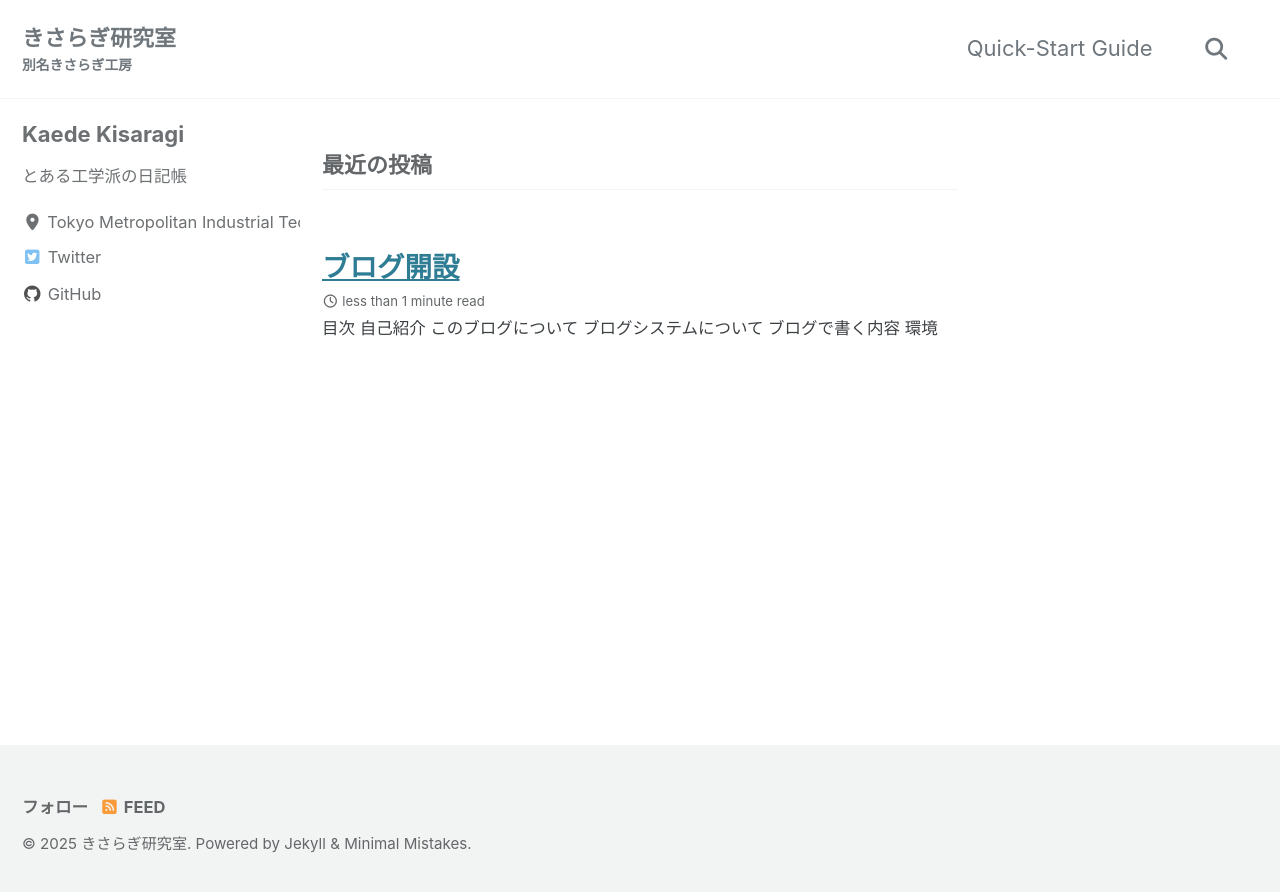
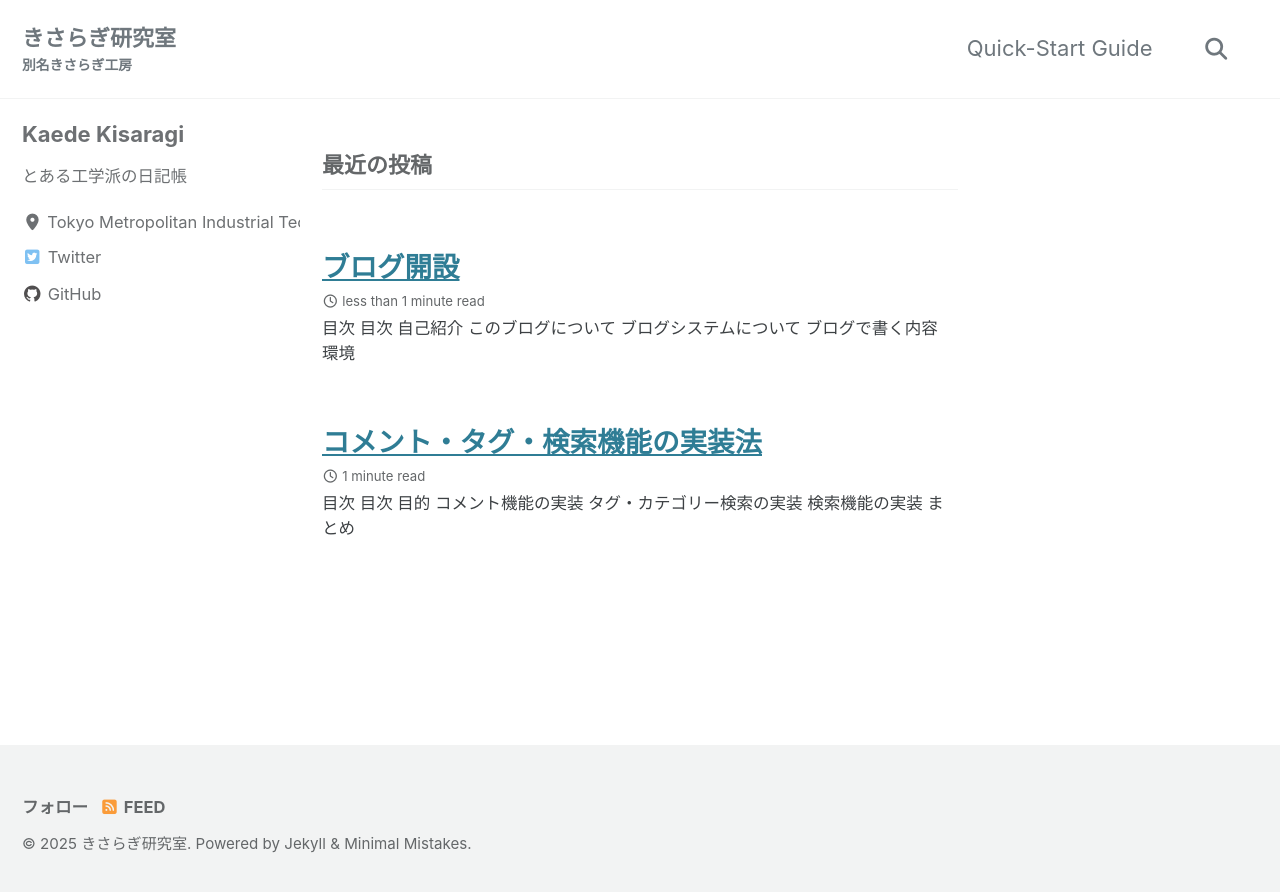
Before and after one commit to weizuSANN/KisaragiLaboratory, a Jekyll site: the page built from index.html, in a window 1280 px wide. Shown: the top 892 px of the page. Built offline with Jekyll 4.4.1, drawn with Linux system fonts in a browser that asks for light colours; cached includes are drawn as plain includes; the list of posts is cut into pages by our own code.

Commit message:
#A 記事：コメント・タグ・検索機能の実装法 を公開

````diff
--- /dev/null
+++ b/_posts/2025-05-03-HowToSettings.md
@@ -0,0 +1,102 @@
+---
+title: "コメント・タグ・検索機能の実装法" #タイトルを入力
+categories: #分類
+  - Jekyll
+tags: #タグ
+  - Jekyll
+  - Minimal Mistakes
+  - Blog
+comments: true
+---
+## 目次
+1. [目次](#目次)
+2. [目的](#目的)
+2. [コメント機能の実装](#コメント機能の実装)
+3. [タグ・カテゴリー検索の実装](#タグ・カテゴリー検索の実装)
+4. [検索機能の実装](#検索機能の実装)
+5. [まとめ](#まとめ)
+
+## 目的
+どうもこんにちわ。きさらぎかえでです。<br>
+
+今回、このブログの検索機能やらコメント機能なんかを実装するにあたって2時間くらい詰まったので、記録を残します。<br>
+
+## コメント機能の実装
+本ブログにおいて、コメント機能は、[disqus](https://disqus.com/admin/install/platforms/jekyll/)というプロバイダを利用しています。先のリンクから飛んで、アカウントを作成します。その後、Settings→Generalの順にアクセスし、Shortnameの欄をコピーします。<br>
+_config.ymlを開きます。commentsでproviderをdisqusにし、disqusのshortnameに、先ほどコピーしたShortnameを貼り付けます。
+![disqus_config](/assets/Picture/HowToSetting/Config.png)
+ブログ本体の.mdファイルの一番上の設定に、comments:trueをつけ足せば、コメントができるようになります。
+
+## タグ・カテゴリー検索の実装
+これが一番時間かかりました。まず、プロジェクトのルートフォルダに、tag.html,category.htmlを作成します。
+tag.htmlには、以下のコードをそのまま貼り付けます。
+```
+---
+layout: page
+title: タグ一覧
+permalink: /tags/
+---
+{% for tag in site.tags %}
+<article>
+    <h1 id="tag.{{ tag[0] }}" style="margin-left: 30%; text-align: left;">{{ tag[0] }}</h1>
+    <ul style="margin-left: 30%; margin-right: 20%; text-align: left;">
+        {% for post in tag[1] %}
+        <li style="list-style: none;"><h1><a href="{{ site.baseurl }}{{ post.url }}">{{ post.title }}</a></h1></li>
+        {% assign paragraphs = post.content | split: "</h2>" %}
+        {% if paragraphs.size > 2 %}
+        <p>{{ paragraphs[2] | remove: "<p>" | strip_html | truncate: 100 }}</p>
+        {% endif %}
+        {% endfor %}
+    </ul>
+</article>
+{% endfor %}
+```
+理屈を軽く解説します。
+6行目で、Python式のfor文を利用してこのサイトで使用されてるタグ(site.tagが保持している)を取得して、タグをすべて表示させます。<br>
+8行目がタグ表示の仕組みです。少し大きめにh1で表記しています。また、全体から見た時、中心にあるけど、テキストそのものは左寄せにしたいので、margin-leftとtext-alignを指定しています。<br>
+9行目は、リスト要素を利用して、記事のタイトル、記事の目次を除いた最初数行を表示させます。<br>
+10行目は、11行目～16行目までの処理を繰り返し実行します。タグの付いた記事の数だけ繰り返します。<br>
+11行目がタイトル表示<br>
+12行目～15行目までは、記事の目次を除去して、その最初数行を取得しています。仕組みとしては、.contentの中から、見出し(h2タグのついてるもの)で分割して、変数paragraphsに逐次代入していきます。この段階で、見出しごとに内容が分けられています。しかし、これだけでは目次が残っているので、それを除去するために、paragraphs.sizeが2以上(見出しの2番目)のものであれば、その中で、paragraphsの2番目(1.見出し、2.内容の順番)を表示させています。<br>
+カテゴリーのプログラムは以下の通りで、上のものとほぼ同じです。タグをカテゴリーに読み替えてもらえればOKです。
+```
+---
+layout: page
+title: カテゴリ一覧
+permalink: /categories/
+---
+{% for category in site.categories %}
+<article>
+    {% capture category_name %}{{ category | first}}{% endcapture %}
+    <h1 id="tag.{{ category_name }}" style="margin-left: 30%; text-align: left;">{{ category_name }}</h1>
+    <ul style="margin-left: 30%; margin-right: 20%; text-align: left;">
+        {% for post in site.categories[category_name] %}
+        <li style="list-style: none;"><h1><a href="{{ site.baseurl }}{{ post.url }}">{{ post.title }}</a></h1></li>
+        {% assign paragraphs = post.content | split: "</h2>" %}
+        {% if paragraphs.size > 2 %}
+        <p>{{ paragraphs[2] | remove: "<p>" | strip_html | truncate: 100 }}</p>
+        {% endif %}
+        {% endfor %}
+    </ul>
+</article>
+{% endfor %}
+```
+_config.ymlを必要に応じて改変します。
+```
+category_archive:
+  type: liquid
+  path: /categories/
+tag_archive:
+  type: liquid
+  path: /tags/
+```
+あとはプッシュして、記事のtagをクリックすると、tag一覧が表示されます。
+なお、post.urlだけだと、URLからリポジトリが抜けていて、アクセスできないという仕様に嵌り、何度も修正しました。上記コードはうまくいったものをそのままのっけてるので動くと思います。
+
+## 検索機能の実装
+検索機能はめちゃくちゃ簡単です。
+![SearchConfig](/assets/Picture/HowToSetting/SearchConfig.png)
+このように、search関連をtrueにして、search_providerをlunrにして終わりです。
+
+## まとめ
+知っていれば簡単なんですけど、資料が英語しかなかったり、Markdownだけかければいいかと思いきやhtmlの技術(産技2年生相当)が必要だったりするので、一応書いた感じです。もし追従してブログ書く方いたら参考程度にでも。
--- a/_posts/2025-05-03-OpenedBlog.md
+++ b/_posts/2025-05-03-OpenedBlog.md
@@ -7,8 +7,9 @@ tags: #タグ
 comments: true
 ---
 ## 目次
-1. [自己紹介](#目次)
-2. [このブログについて](#自己紹介)
+1. [目次](#目次)
+1. [自己紹介](#自己紹介)
+2. [このブログについて](#このブログについて)
    1. [ブログシステムについて](#ブログシステムについて)
    2. [ブログで書く内容](#ブログで書く内容)
 3. [環境](#環境)
````
Also changed, not shown: assets/Picture/HowToSetting/Config.png (added), assets/Picture/HowToSetting/SearchConfig.png (added).
